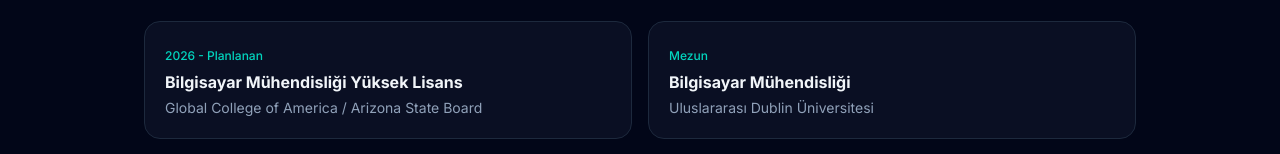
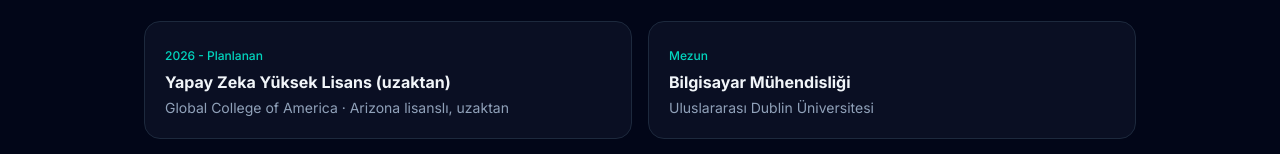
Before and after one commit to endlessloop88/my-portfolio, a Next.js app: page / in a window 1280 px wide. Shown: the part 494-648 px from the top of the page. Built offline with nearby package versions, Linux system fonts and the light colour scheme; no server answers.

Commit message:
Egitim karti: yapay zeka yuksek lisans, CV ile uyumlu

```diff
--- a/app/page.tsx
+++ b/app/page.tsx
@@ -160,8 +160,8 @@ export default function Home() {
           <div className="grid md:grid-cols-2 gap-4">
             <div className="bg-slate-900/60 p-5 rounded-2xl border border-slate-800">
               <span className="text-xs text-teal-400 font-medium">2026 - Planlanan</span>
-              <h3 className="font-bold text-slate-100 mt-1">Bilgisayar Mühendisliği Yüksek Lisans</h3>
-              <p className="text-sm text-slate-400 mt-1">Global College of America / Arizona State Board</p>
+              <h3 className="font-bold text-slate-100 mt-1">Yapay Zeka Yüksek Lisans (uzaktan)</h3>
+              <p className="text-sm text-slate-400 mt-1">Global College of America · Arizona lisanslı, uzaktan</p>
             </div>
             <div className="bg-slate-900/60 p-5 rounded-2xl border border-slate-800">
               <span className="text-xs text-teal-400 font-medium">Mezun</span>
```
